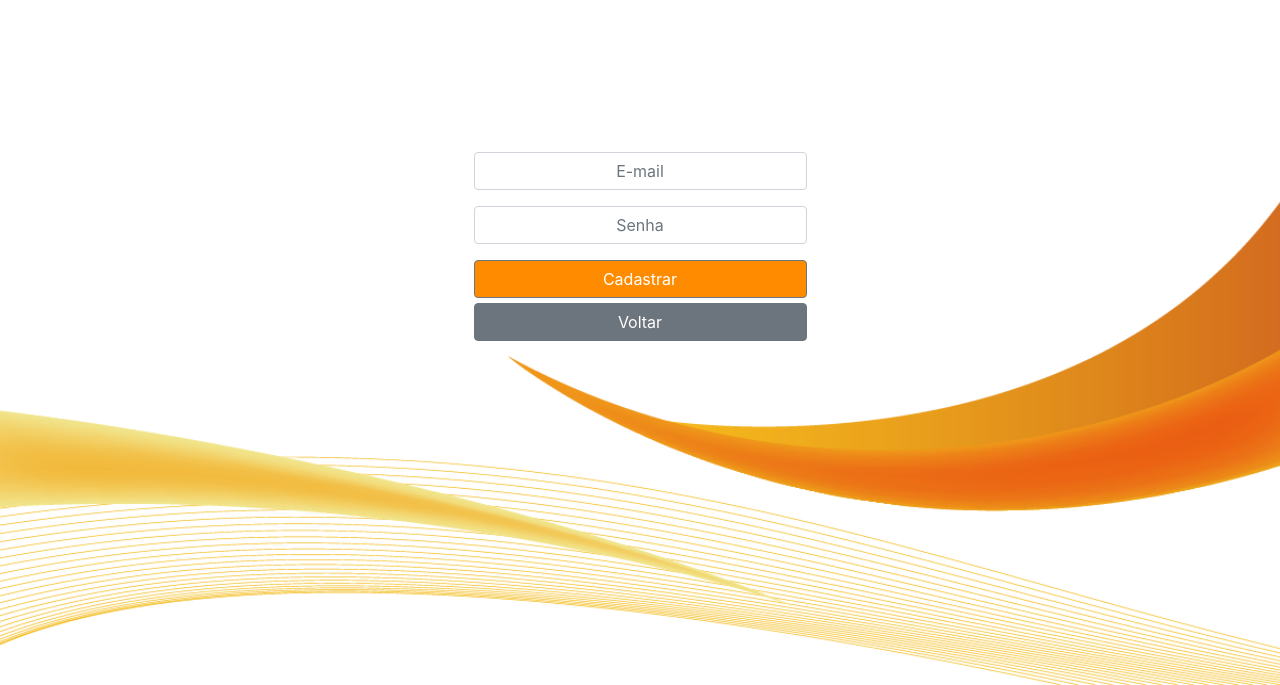
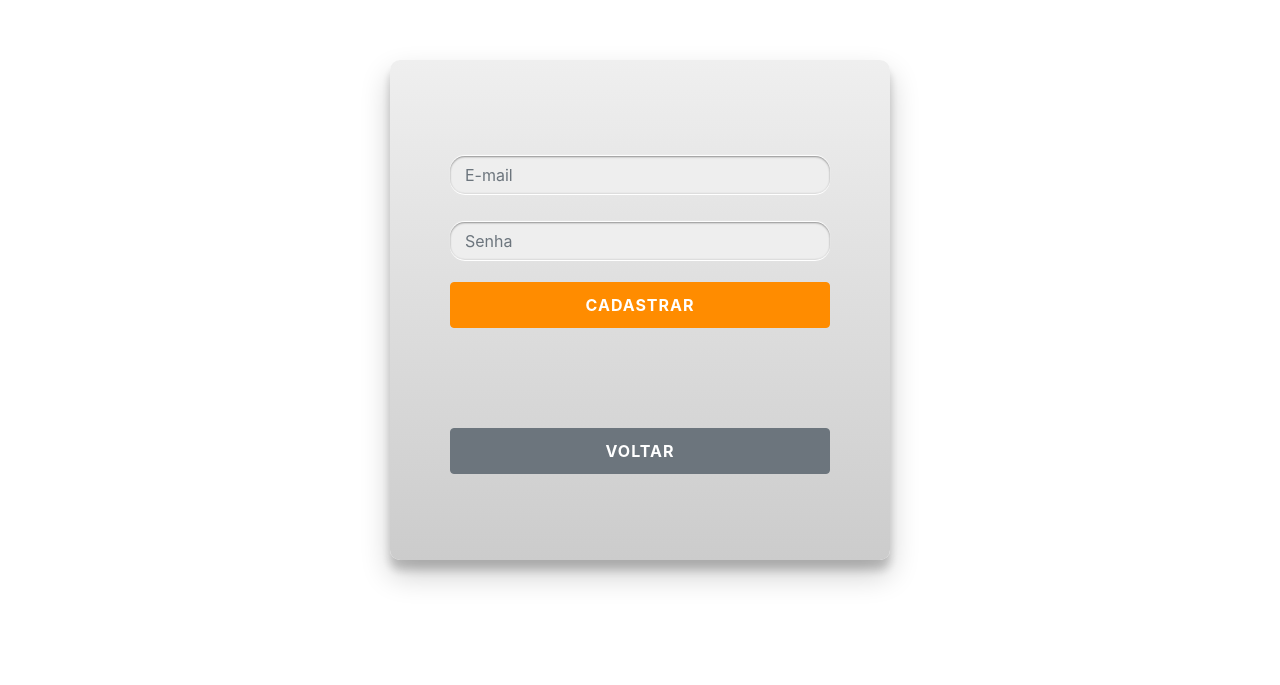
Before and after one commit to xewertonfilipe/by-me, a Vue app: page /cadastro in a window 1280 px wide. Shown: the part 115-800 px from the top of the page. Built offline with nearby package versions, Linux system fonts and the light colour scheme; what vue-browser-geolocation, vue-offline would draw is missing.

Commit message:
feature/ui-ux-login

```diff
--- a/package.json
+++ b/package.json
@@ -15,6 +15,7 @@
     "core-js": "^3.6.5",
     "cross-env": "^7.0.3",
     "express": "^4.17.1",
+    "sass": "^1.32.7",
     "vue": "^2.6.12",
     "vue-browser-geolocation": "^1.8.0",
     "vue-offline": "^2.0.8",
--- a/src/components/Form/FormAccount/FormAccount.vue
+++ b/src/components/Form/FormAccount/FormAccount.vue
@@ -1,8 +1,8 @@
 <template>
-  <b-container class="flex-account">
+  <b-container class="container">
     <b-form @submit.stop.prevent="register" class="form-account">
       <b-form-group id="account-email">
-        <b-form-input class="text-center"
+        <b-form-input
           id="input-account-email"
           v-model="$v.form.email.$model"
           :state="validateState('email')"
@@ -14,7 +14,7 @@
         <b-form-invalid-feedback id="required-email">Obrigatório.</b-form-invalid-feedback>
       </b-form-group>
       <b-form-group id="account-password">
-        <b-form-input class="text-center"
+        <b-form-input
           id="input-password"
           v-model="$v.form.password.$model"
           :state="validateState('password')"
@@ -24,9 +24,10 @@
         ></b-form-input>
         <b-form-invalid-feedback id="required-password">Obrigatório.</b-form-invalid-feedback>
       </b-form-group>
-      <b-button v-bind:disabled="submitActive" block type="submit" class="btn-space-account btn-color">Cadastrar</b-button>
+      <b-button v-bind:disabled="submitActive" block type="submit" class="btn-submit">Cadastrar</b-button>
+
        <router-link to="/">
-        <b-button block >Voltar</b-button>
+        <b-button class="btn-back" block>Voltar</b-button>
       </router-link>
     </b-form>
   </b-container>
@@ -115,23 +116,85 @@ import { required, minLength } from "vuelidate/lib/validators";
     }
   }
 </script>
-<style>
-  .flex-account {
-    width: 375px;
-    height: 667px;
-    display:flex;
-    flex-flow:row nowrap;
+<style lang="scss" scoped>
+  .container {
+    display: flex;
+    flex-flow: column wrap;
     justify-content: center;
     align-items: center;
   }
-  .form-account {
-    width: 30%;
-    height: 20%;
-  }
-  .btn-color {
-    background-color: #ff8c00 !important;
-  }
-  .btn-space-account {
-    margin-bottom: 5px;
-  }
+
+  form {
+    position:fixed;
+    width:100%;
+    height: 500px;
+    min-width: 300px;
+    max-width: 500px;
+    margin-top: 850px;
+    padding: 90px 60px;
+    border-radius: 10px;
+    box-shadow: 0 15px 30px rgba(0, 0, 0, .2),
+                0 10px 10px rgba(0, 0, 0, .2);
+    background: linear-gradient(to bottom, #efefef, #ccc);
+    transition: all .5s ease-in-out;
+
+    input {
+      background-color: #eee;
+      border: none;
+      padding: 8px 15px;
+      margin: 6px 0;
+      border-radius: 15px;
+      border-bottom: 1px solid #ddd;
+      box-shadow: inset 0 1px 2px rgba(0, 0, 0, .4),
+                        0 -1px 1px #fff,
+                        0 1px 0 #fff;
+      &:focus {
+        outline: none;
+        background-color: #fff;
+      }
+    }
+
+    .btn-submit {
+      border: 1px solid #ff8c00;
+      background-color: #ff8c00;
+      color: #fff;
+      font-size: 1rem;
+      font-weight: bold;
+      padding: 10px 40px;
+      letter-spacing: 1px;
+      text-transform: uppercase;
+      cursor: pointer;
+      transition: transform .1s ease-in;
+
+      &:active {
+        transform: scale(.9);
+      }
+
+      &:focus {
+        outline: none;
+      }
+    }
+
+    .btn-back {
+      margin-top:100px;
+      border: 1px solid #6c757d;
+      background-color: #6c757d;
+      color: #fff;
+      font-size: 1rem;
+      font-weight: bold;
+      padding: 10px 40px;
+      letter-spacing: 1px;
+      text-transform: uppercase;
+      cursor: pointer;
+      transition: transform .1s ease-in;
+
+      &:active {
+        transform: scale(.9);
+      }
+
+      &:focus {
+        outline: none;
+      }
+    }
+}
 </style>
--- a/src/components/Form/FormLogin/FormLogin.vue
+++ b/src/components/Form/FormLogin/FormLogin.vue
@@ -1,8 +1,8 @@
 <template>
-    <b-container class="flex-login">
-      <b-form @submit.stop.prevent="login" class="form-login">
+<b-container class="container">
+      <b-form @submit.stop.prevent="login">
         <b-form-group id="login-email">
-          <b-form-input class="text-center"
+          <b-form-input
             id="input-login-email"
             v-model="$v.form.email.$model"
             :state="validateState('email')"
@@ -14,7 +14,7 @@
           <b-form-invalid-feedback id="required-email">Obrigatório.</b-form-invalid-feedback>
         </b-form-group>
         <b-form-group id="login-pass">
-          <b-form-input class="text-center"
+          <b-form-input
             id="input-login-pass"
             v-model="$v.form.pass.$model"
             :state="validateState('pass')"
@@ -24,10 +24,13 @@
           ></b-form-input>
           <b-form-invalid-feedback id="required-pass">Obrigatório.</b-form-invalid-feedback>
         </b-form-group>
-        <b-button v-bind:disabled="submitActive" block type="submit" class="btn-space">Entrar</b-button>
+        <b-button v-bind:disabled="submitActive" block type="submit" class="btn-submit">Entrar</b-button>
+        <div class="create-account">
+          <h6 class="text-center">Não possui conta?</h6>
           <router-link to="/cadastro">
-          <b-button block class="btn-color">Criar Conta</b-button>
+            <b-button block class="btn-account">Criar Conta</b-button>
           </router-link>
+        </div>
       </b-form>
     </b-container>
 </template>
@@ -40,6 +43,7 @@ import { required, minLength } from "vuelidate/lib/validators";
     mixins: [validationMixin],
     data() {
       return {
+        signUp: false,
         submitActive: false,
         form: {
           email: "",
@@ -122,31 +126,90 @@ import { required, minLength } from "vuelidate/lib/validators";
     },
   }
 </script>
-<style>
-  .flex-login {
-    width: 375px;
-    height: 667px;
-    display:flex;
-    flex-flow:row nowrap;
+<style lang="scss" scoped>
+  .container {
+    display: flex;
+    flex-flow: column wrap;
     justify-content: center;
     align-items: center;
   }
-  .form-login {
-    min-width: 35%;
-    height: 20%;
+
+  form {
+    position:fixed;
+    width:100%;
+    height: 500px;
+    min-width: 300px;
+    max-width: 500px;
+    margin-top: 850px;
+    padding: 90px 60px;
+    border-radius: 10px;
+    box-shadow: 0 15px 30px rgba(0, 0, 0, .2),
+                0 10px 10px rgba(0, 0, 0, .2);
+    background: linear-gradient(to bottom, #efefef, #ccc);
+    transition: all .5s ease-in-out;
+
+    input {
+      background-color: #eee;
+      border: none;
+      padding: 8px 15px;
+      margin: 6px 0;
+      border-radius: 15px;
+      border-bottom: 1px solid #ddd;
+      box-shadow: inset 0 1px 2px rgba(0, 0, 0, .4),
+                        0 -1px 1px #fff,
+                        0 1px 0 #fff;
+      &:focus {
+        outline: none;
+        background-color: #fff;
       }
-  .btn-color {
-    background-color: #ff8c00 !important;
     }
-  .btn-space {
-    margin-bottom: 5px;
+    .create-account {
+      h6 {
+        margin-top:60px;
+        margin-bottom: 20px;
       }
-  body {
-    background-image: url("../../../assets/bg.png");
-    background-position: center center;
-    background-repeat: no-repeat;
-    background-attachment: fixed;
-    background-size: cover;
-    background-color: #464646;
+    }
+
+    .btn-submit {
+      border: 1px solid #ff8c00;
+      background-color: #ff8c00;
+      color: #fff;
+      font-size: 1rem;
+      font-weight: bold;
+      padding: 10px 40px;
+      letter-spacing: 1px;
+      text-transform: uppercase;
+      cursor: pointer;
+      transition: transform .1s ease-in;
+
+      &:active {
+        transform: scale(.9);
+      }
+
+      &:focus {
+        outline: none;
+      }
+    }
+
+    .btn-account {
+      border: 1px solid #6c757d;
+      background-color: #6c757d;
+      color: #fff;
+      font-size: 1rem;
+      font-weight: bold;
+      padding: 10px 40px;
+      letter-spacing: 1px;
+      text-transform: uppercase;
+      cursor: pointer;
+      transition: transform .1s ease-in;
+
+      &:active {
+        transform: scale(.9);
+      }
+
+      &:focus {
+        outline: none;
+      }
+    }
 }
 </style>
--- a/src/components/SearchPlace/SearchPlace.vue
+++ b/src/components/SearchPlace/SearchPlace.vue
@@ -140,7 +140,7 @@ export default {
                     message: "Nice",
                     rating: 5,
                     placeId: "ChIJUwgu86sZqwcRCzsc964cW84",
-                    favorite: 0,
+                    favorite: 1,
                     date: "2021-02-04 11:50:30"
                 },{
                     id: 2,
```
Also changed, not shown: src/assets/bg.png (deleted), 1 other file (tests, documents, lock files or other folders). Lines whose indentation alone changed are shown as unchanged.
